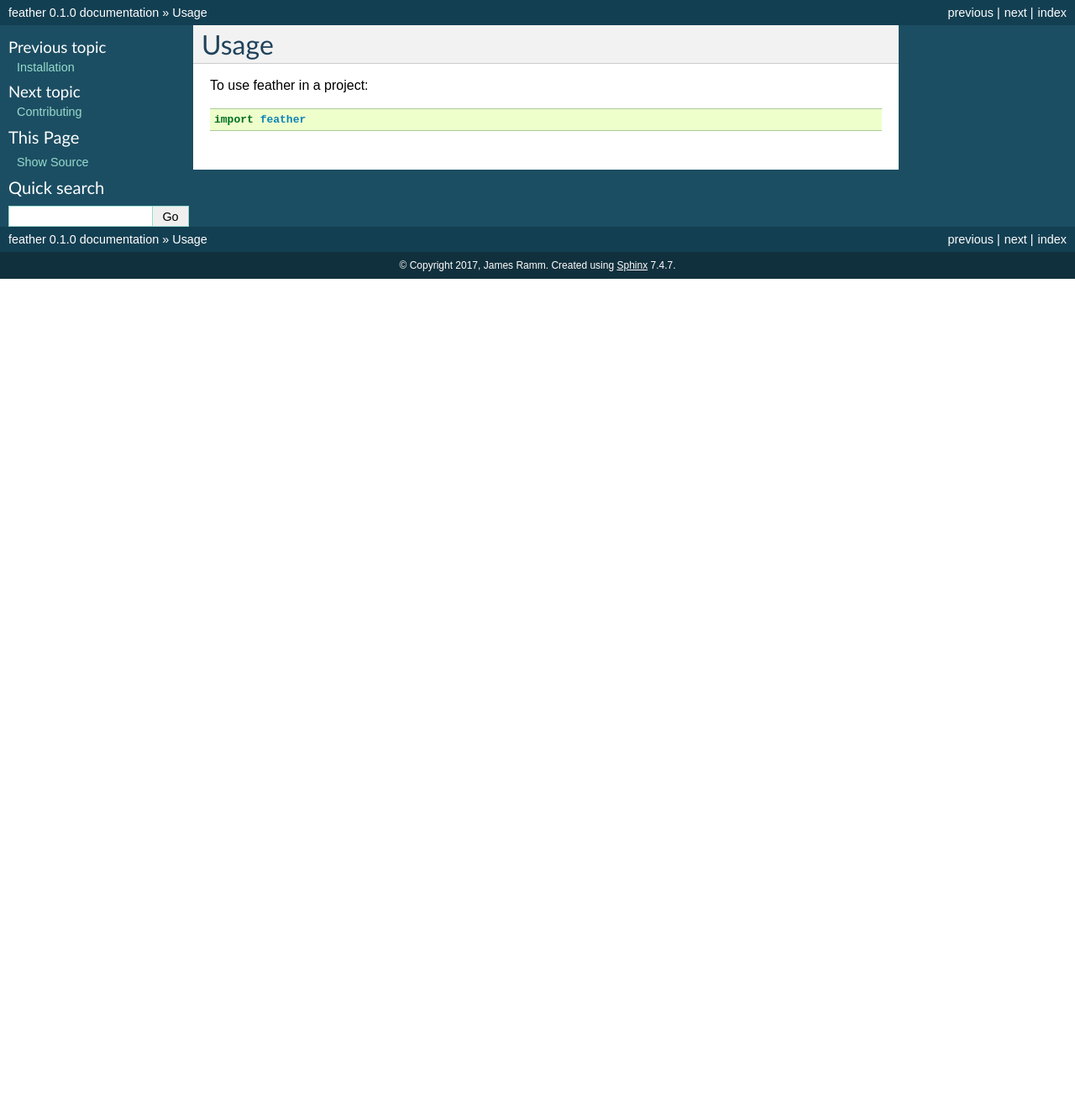
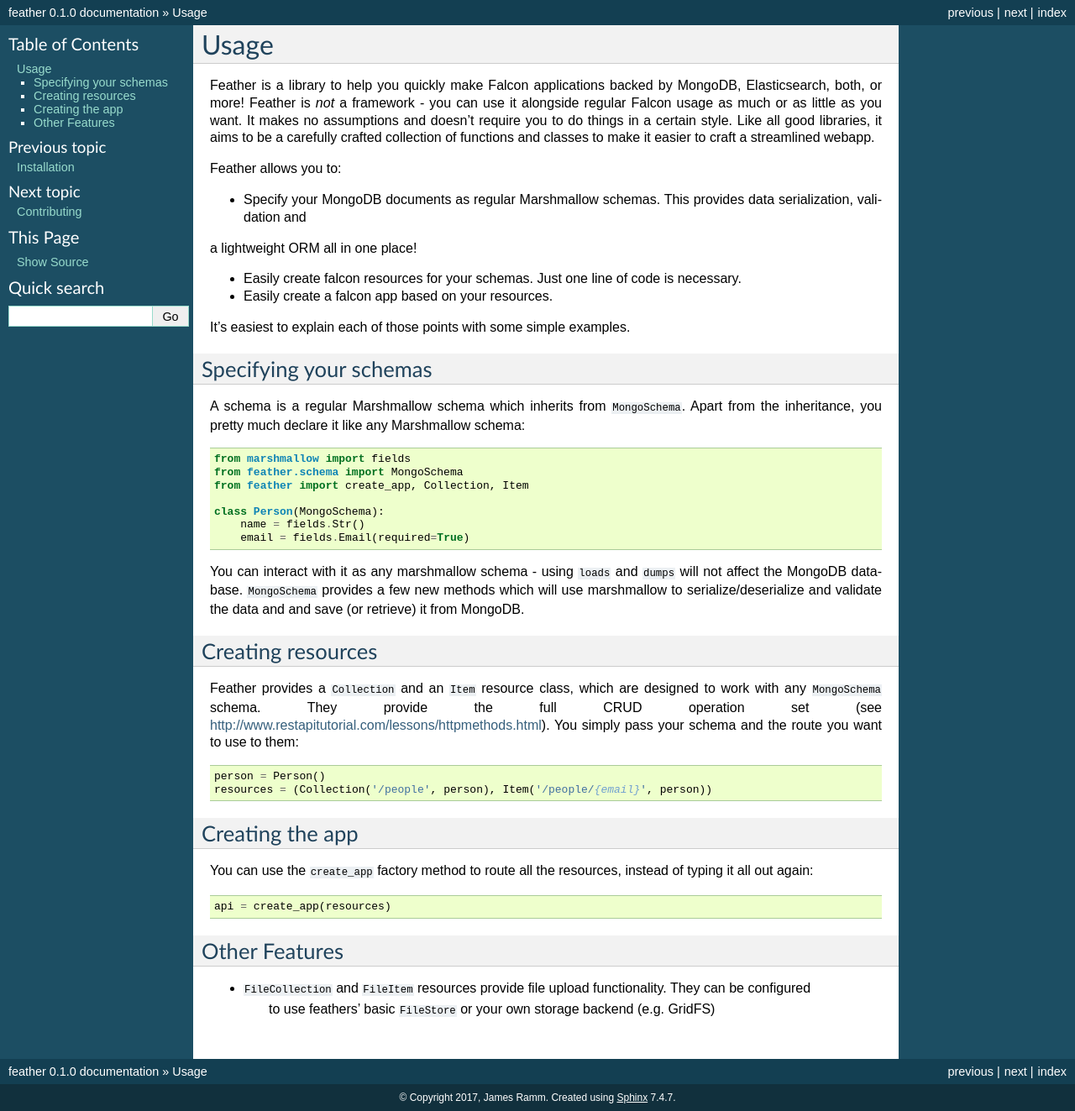
Before and after one commit to JamesRamm/plume, a Sphinx documentation site: the page built from docs/usage.rst, in a window 1280 px wide. Shown: the whole page at 84% size. Built offline with Sphinx 7.4.7, drawn with Linux system fonts in a browser that asks for light colours; pages that are not in the unit, such as notebooks, are missing from menus; before the commit the page ends 900 px from its top, so only the background shows below that.

Commit message:
Basic readme

```diff
--- a/docs/usage.rst
+++ b/docs/usage.rst
@@ -2,6 +2,67 @@
 Usage
 =====
 
-To use feather in a project::
+Feather is a library to help you quickly make Falcon applications backed by MongoDB, Elasticsearch, both, or more!
+Feather is *not* a framework - you can use it alongside regular Falcon usage as much or as little as you want.
+It makes no assumptions and doesn't require you to do things in a certain style. Like all good libraries,
+it aims to be a carefully crafted collection of functions and classes to make it easier to craft a streamlined webapp.
 
-    import feather
+Feather allows you to:
+
+- Specify your MongoDB documents as regular Marshmallow schemas. This provides data serialization, validation and
+a lightweight ORM all in one place!
+
+- Easily create falcon resources for your schemas. Just one line of code is necessary.
+
+- Easily create a falcon app based on your resources.
+
+It's easiest to explain each of those points with some simple examples.
+
+Specifying your schemas
+------------------------
+
+A schema is a regular Marshmallow schema which inherits from ``MongoSchema``. Apart from the inheritance,
+you pretty much declare it like any Marshmallow schema:
+
+.. code-block:: python
+
+    from marshmallow import fields
+    from feather.schema import MongoSchema
+    from feather import create_app, Collection, Item
+
+    class Person(MongoSchema):
+        name = fields.Str()
+        email = fields.Email(required=True)
+
+You can interact with it as any marshmallow schema - using ``loads`` and ``dumps`` will not affect the MongoDB database.
+``MongoSchema`` provides a few new methods which will use marshmallow to serialize/deserialize and validate the data and
+and save (or retrieve) it from MongoDB.
+
+Creating resources
+------------------
+
+Feather provides a ``Collection`` and an ``Item`` resource class, which are designed to work with
+any ``MongoSchema`` schema. They provide the full CRUD operation set (see http://www.restapitutorial.com/lessons/httpmethods.html).
+You simply pass your schema and the route you want to use to them:
+
+.. code-block:: python
+
+    person = Person()
+    resources = (Collection('/people', person), Item('/people/{email}', person))
+
+
+Creating the app
+----------------
+
+You can use the ``create_app`` factory method to route all the resources, instead of typing it all out again:
+
+.. code-block:: python
+
+    api = create_app(resources)
+
+
+Other Features
+---------------
+
+- ``FileCollection`` and ``FileItem`` resources provide file upload functionality. They can be configured
+    to use feathers' basic ``FileStore`` or your own storage backend (e.g. GridFS)
```
